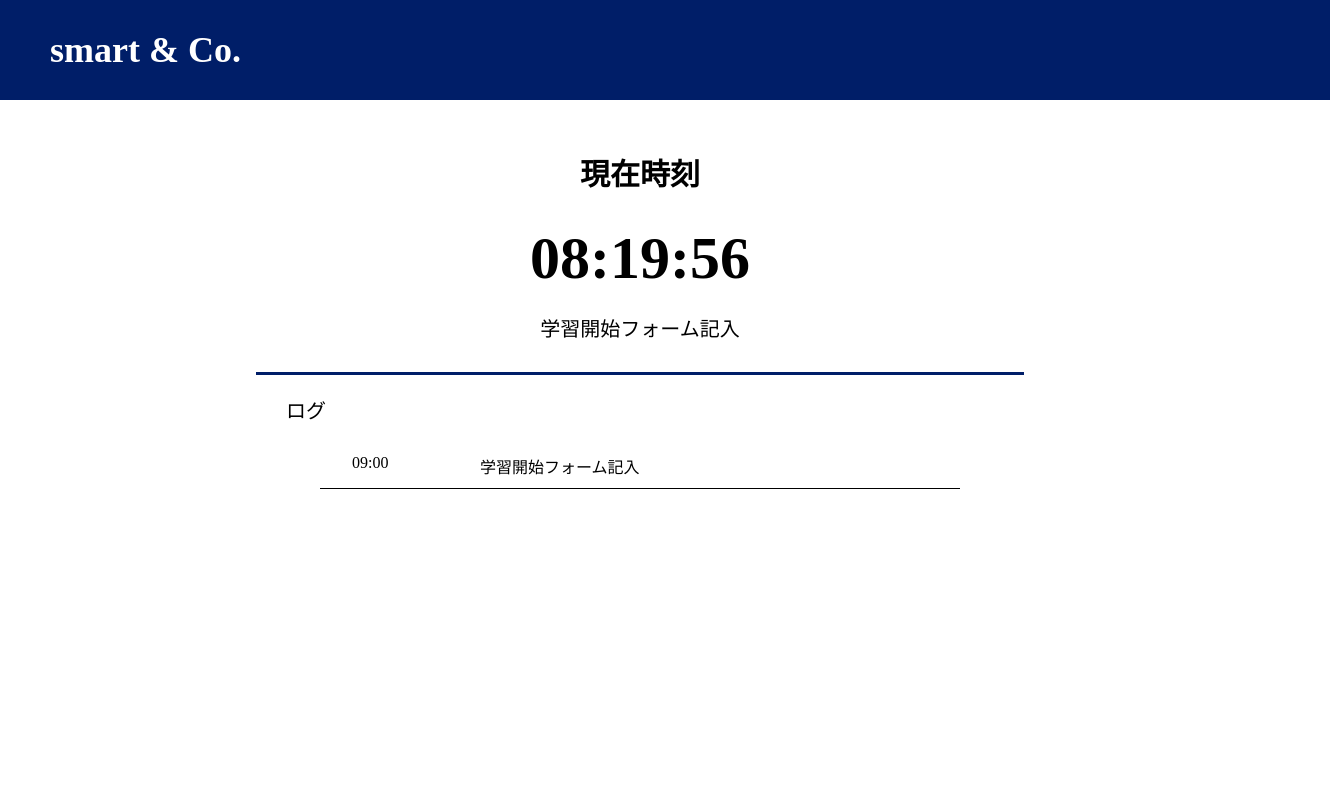
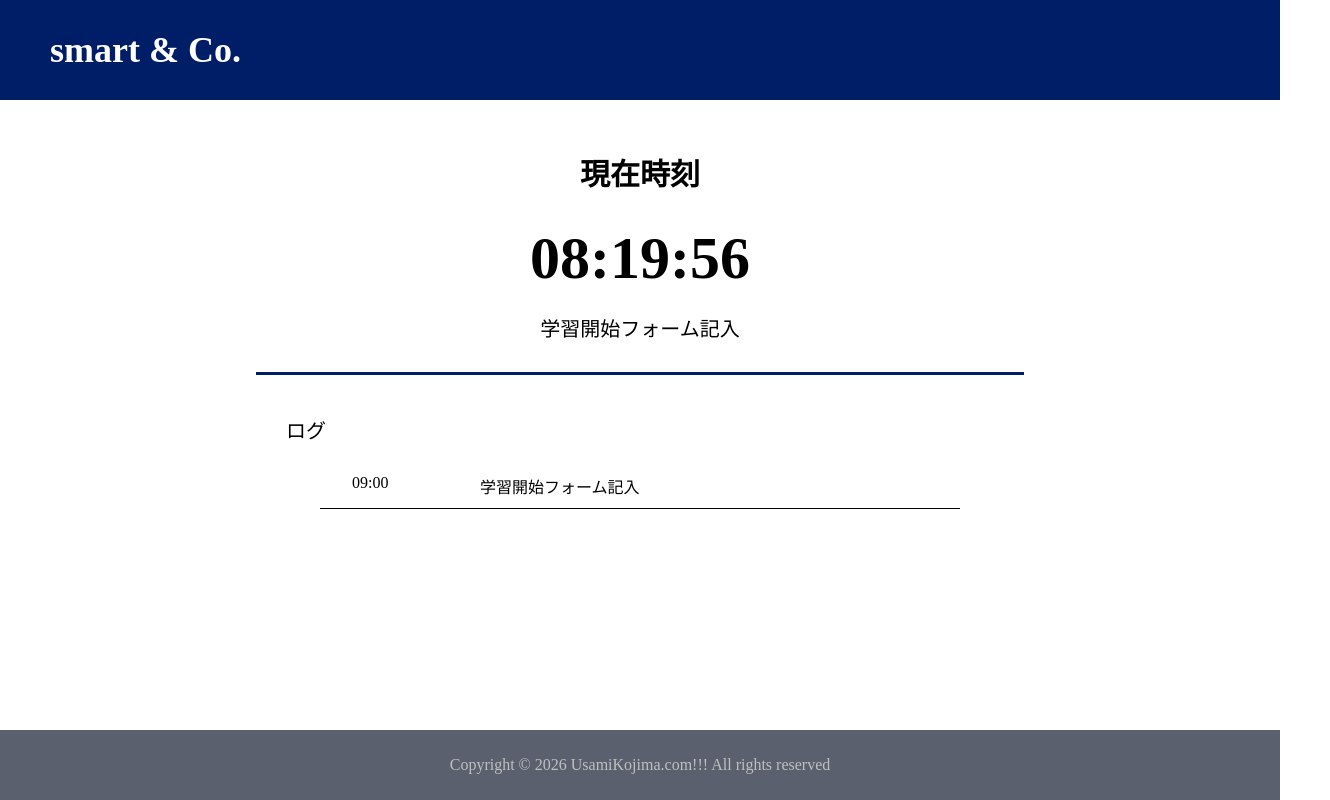
Before and after one commit to Smart-KojimaTakumi/notification, a plain HTML site: page index.html in a window 1280 px wide. Shown: the whole page, 1330 px wide, since content can reach past the window. Drawn offline with Linux system fonts and the light colour scheme.

Commit message:
全体完成

```diff
--- a/index.html
+++ b/index.html
@@ -26,5 +26,8 @@
       </ul>
     </div>
   </div>
+  <footer>
+    <p>Copyright © 2026 UsamiKojima.com!!! All rights reserved</p>
+  </footer>
 </body>
 </html>
--- a/reset.css
+++ b/reset.css
@@ -21,4 +21,5 @@ video {
    font-size: 100%;
    font: inherit;
    vertical-align: baseline;
+   box-sizing: border-box;
 }
--- a/style.css
+++ b/style.css
@@ -1,6 +1,5 @@
 header{
   height: 100px;
-  width: 100vw;
   background-color: #001E68;
   padding-left: 50px;
   margin-bottom: 50px;
@@ -18,6 +17,15 @@ header{
 
 .main-wrapper{
   text-align: center;
+  height: calc(100vh - 150px - 120px);
+}
+
+.date-contents{
+  height: 50%;
+}
+
+.log-contents{
+  height: 40%;
 }
 
 h1{
@@ -47,7 +55,7 @@ h1{
 }
 
 .log-contents h2{
-  margin-top: 20px;
+  margin-top: 0;
   margin-left: 30px;
   margin-bottom: 20px;
   font-size: 20px;
@@ -55,9 +63,11 @@ h1{
 }
 
 .log-list{
+  height: 100%;
   width: 50vw;
   margin: 0 auto;
   text-align: left;
+  overflow-y: scroll;
 }
 
 .log-list-element{
@@ -76,3 +86,13 @@ h1{
 .event{
   width: 75%;
 }
+
+footer{
+  margin-top: 50px;
+  height: 70px;
+  background-color: #5A606E;
+  color: #BFBFBF;
+  text-align: center;
+  font-weight: 300;
+  line-height: 70px;
+}
```
